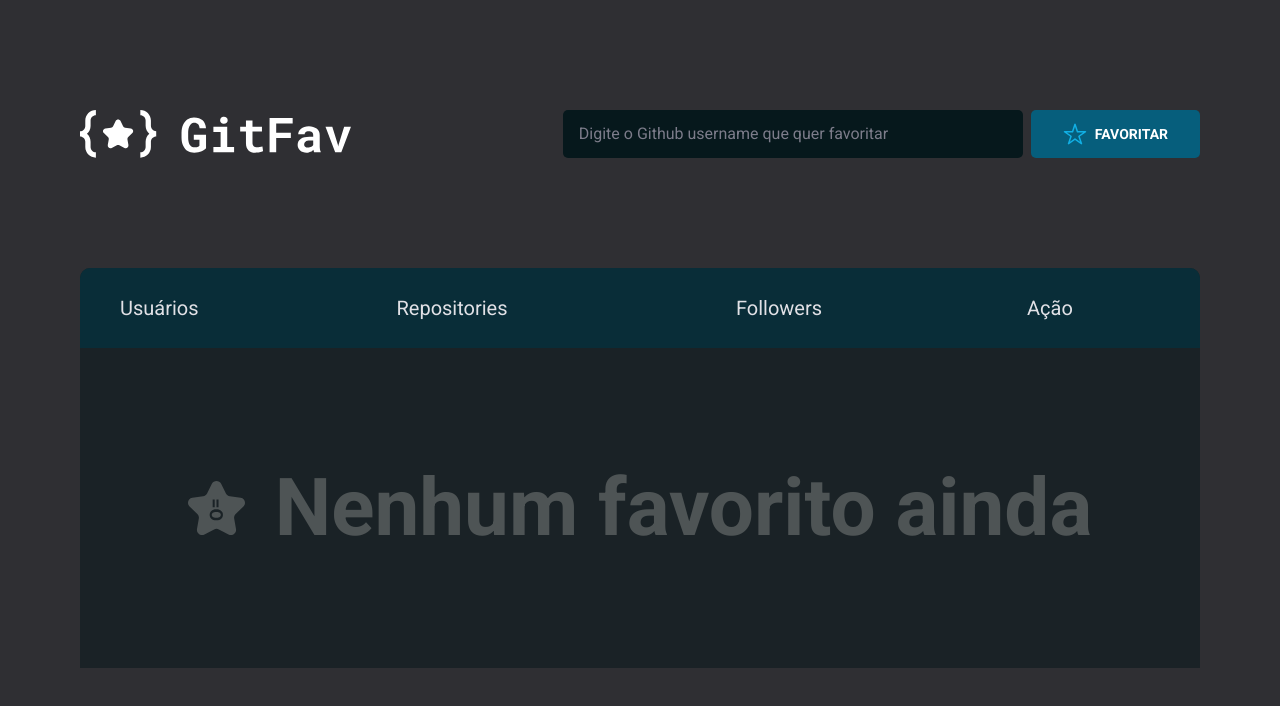
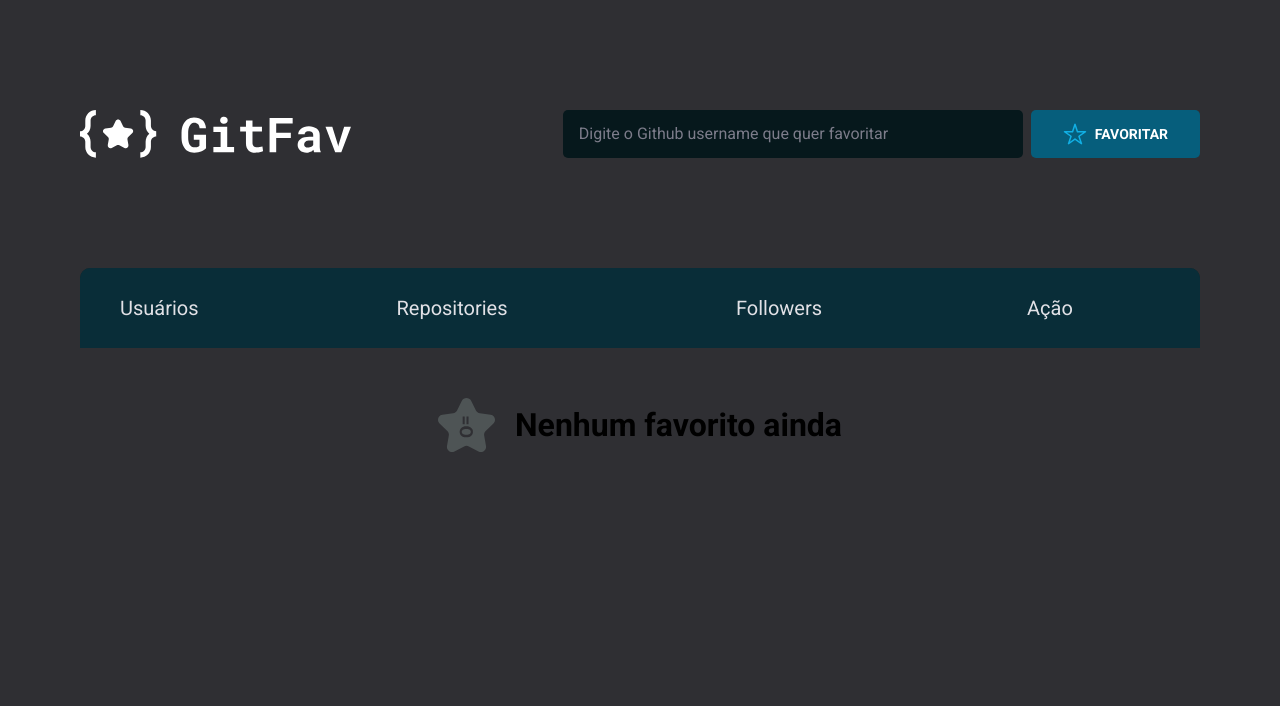
Before and after one commit to FabioVascao/Desafio-GitFav, a plain HTML site: page index.html in a window 1280 px wide. Drawn offline with Linux system fonts and the light colour scheme.

Commit message:
ajuste de nenhum favorito

```diff
--- a/css/style.css
+++ b/css/style.css
@@ -150,15 +150,20 @@ td .remover {
   color: var(--text-remove);
   cursor: pointer;
 }
+.nada {
+  display: flex;
+  justify-content: center;
+  align-items: center;
+  margin-top: 5rem;
+  gap: 2rem;
+}
 .hide {
   height: 32rem;
   background-color: var(--bg-table-secondary);
-  display: flex;
-  justify-content: center;
-  align-items: center;
   font-weight: 700;
   font-size: 4rem;
   line-height: 2.5rem;
   color: #4E5455;
   gap: 3rem;
+  display: none;
 }
--- a/index.html
+++ b/index.html
@@ -33,7 +33,7 @@
         <tbody>
         </tbody>
       </table>
-      <div class="nada">
+      <div class="nada hide">
           <img src="images/starsurprise.svg" alt="Logo de uma Estrela Expressando Surpresa">
           <h1>Nenhum favorito ainda</h1>
       </div>
--- a/js/users.js
+++ b/js/users.js
@@ -44,6 +44,7 @@ export class Favorites {
     this.entries = filteredEntries
     this.update()
     this.save()
+    this.userExist()
   }
 }
 
@@ -126,9 +127,9 @@ export class FavoritesView extends Favorites {
     const teste2 = teste.length
     const nada = document.querySelector('.nada')
     if(teste2 === 0) {
+      nada.classList.remove('hide')
+    } else {
       nada.classList.add('hide')
-    } else {
-      nada.classList.remove('hide')
     }
   }
 }
```
